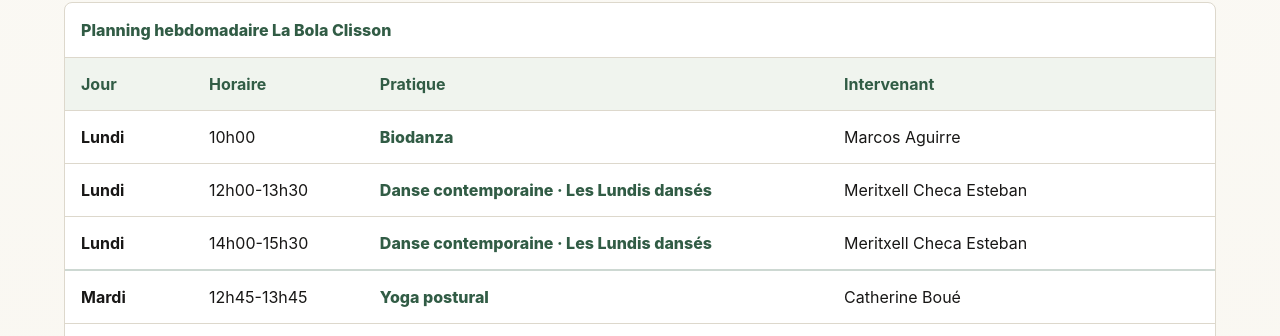
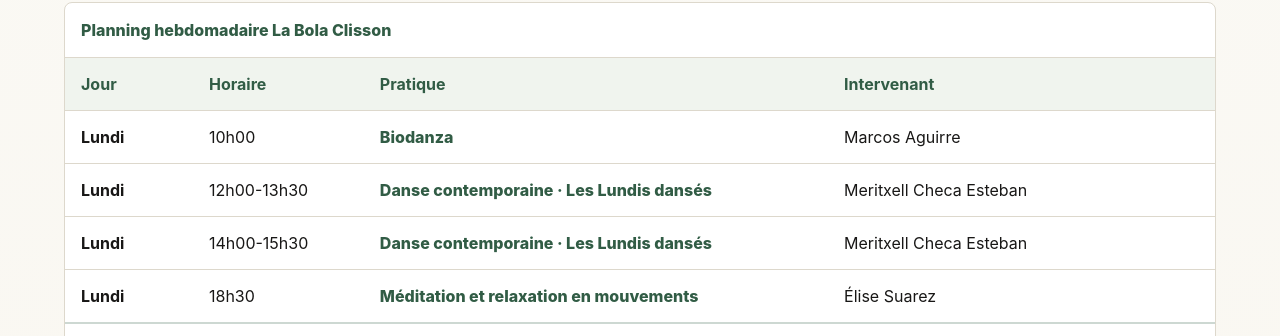
Before and after one commit to cberthou-blip/labola, a plain HTML site: page planning/index.html in a window 1280 px wide. Shown: the part 616-952 px from the top of the page. Drawn offline with Linux system fonts and the light colour scheme.

Commit message:
Rétablir le créneau du lundi 18h30 pour Élise

```diff
--- a/planning/index.html
+++ b/planning/index.html
@@ -56,6 +56,7 @@
           <tr><th>Lundi</th><td>10h00</td><td><a href="/cours/biodanza-marcos-aguirre/">Biodanza</a></td><td>Marcos Aguirre</td></tr>
           <tr><th>Lundi</th><td>12h00-13h30</td><td><a href="/cours/danse-contemporaine-meritxell-checa/">Danse contemporaine · Les Lundis dansés</a></td><td>Meritxell Checa Esteban</td></tr>
           <tr><th>Lundi</th><td>14h00-15h30</td><td><a href="/cours/danse-contemporaine-meritxell-checa/">Danse contemporaine · Les Lundis dansés</a></td><td>Meritxell Checa Esteban</td></tr>
+          <tr><th>Lundi</th><td>18h30</td><td><a href="/cours/meditation-relaxation-mouvements-elise-suarez/">Méditation et relaxation en mouvements</a></td><td>Élise Suarez</td></tr>
           <tr class="day-start"><th>Mardi</th><td>12h45-13h45</td><td><a href="/cours/yoga-catherine-boue/">Yoga postural</a></td><td>Catherine Boué</td></tr>
           <tr><th>Mardi</th><td>18h00-19h30</td><td><a href="/cours/yoga-karine-birot-luna-sol/">Yoga · Luna Sol</a></td><td>Karine Birot · association Luna Sol</td></tr>
           <tr><th>Mardi</th><td>19h30-21h00</td><td><a href="/cours/tango-argentin-tangosensible/">Tango argentin</a></td><td>Marine Decoutter et Marcos Aguirre</td></tr>
@@ -91,6 +92,7 @@
           <article class="schedule-card"><span class="schedule-time">10h00</span><p><a href="/cours/biodanza-marcos-aguirre/">Biodanza</a></p><small>Marcos Aguirre</small></article>
           <article class="schedule-card"><span class="schedule-time">12h00-13h30</span><p><a href="/cours/danse-contemporaine-meritxell-checa/">Danse contemporaine · Les Lundis dansés</a></p><small>Meritxell Checa Esteban</small></article>
           <article class="schedule-card"><span class="schedule-time">14h00-15h30</span><p><a href="/cours/danse-contemporaine-meritxell-checa/">Danse contemporaine · Les Lundis dansés</a></p><small>Meritxell Checa Esteban</small></article>
+          <article class="schedule-card"><span class="schedule-time">18h30</span><p><a href="/cours/meditation-relaxation-mouvements-elise-suarez/">Méditation et relaxation en mouvements</a></p><small>Élise Suarez</small></article>
         </div>
       </section>
       <section class="schedule-day" id="planning-mardi">
```
